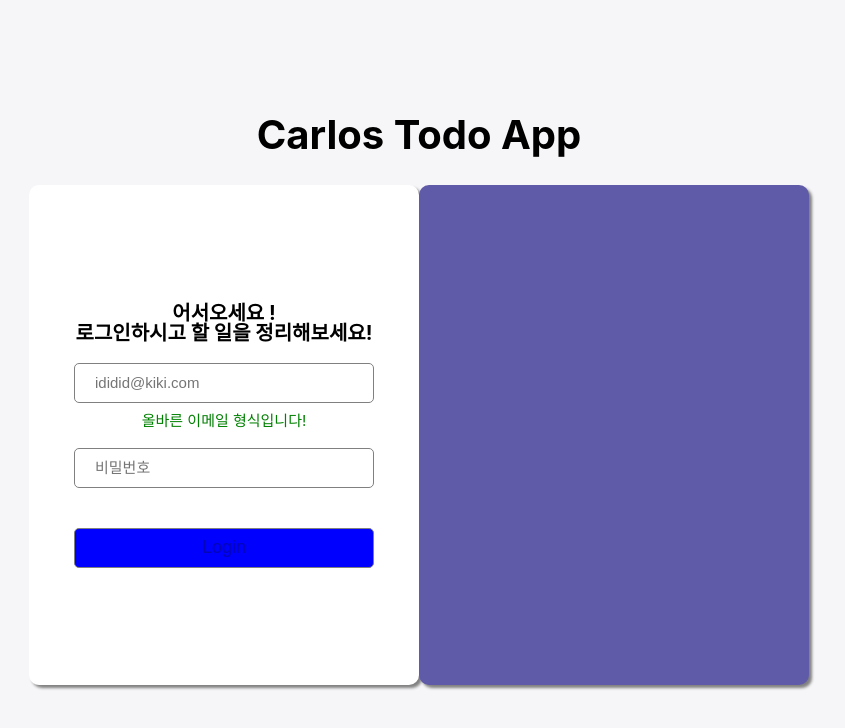
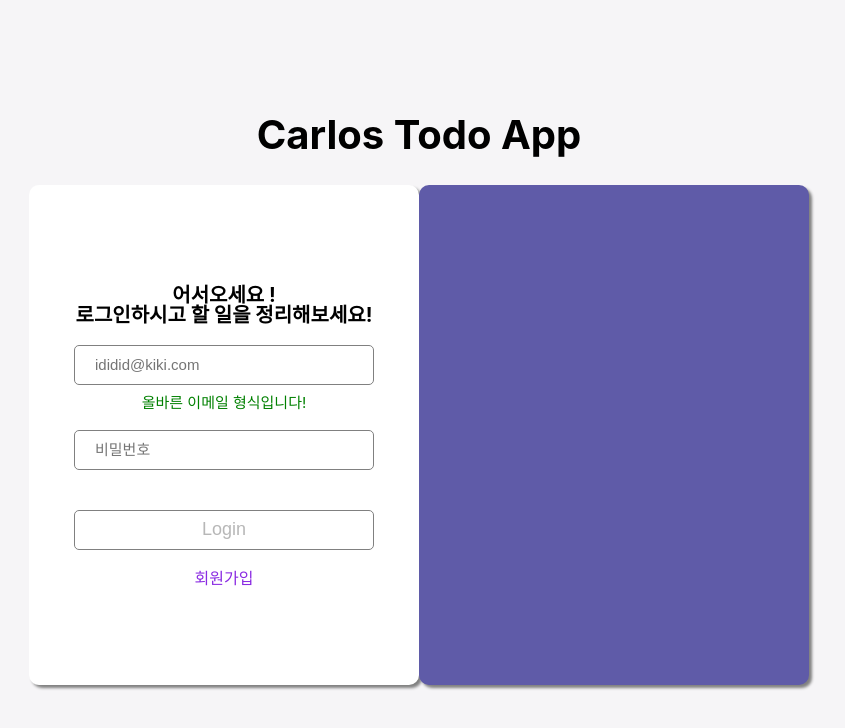
Before and after one commit to dlsxody1/Next-tutorial, a Next.js app: page / in a window 1280 px wide. Shown: the top 728 px of the page, without its empty margins (221-1066 px from the left). Built offline with nearby package versions, Linux system fonts and the light colour scheme.

Commit message:
next는 pages 폴더 안에서 라우팅 할 수 있는 기능이 있고, 컴포넌트에 라우팅 기능을 주고 싶다면 <a>태그로 감싼다.

```diff
--- /dev/null
+++ b/pages/auth/SignUp.tsx
@@ -0,0 +1,10 @@
+import React from "react";
+import styled from "styled-components";
+
+const SignUp = () => {
+  return <div>111</div>;
+};
+
+export default SignUp;
+
+const SignUpWrapper = styled.div``;
--- a/pages/index.tsx
+++ b/pages/index.tsx
@@ -2,7 +2,8 @@ import styled from "styled-components";
 import { useMediaQuery } from "react-responsive";
 import { useState } from "react";
 import { UserProps } from "../shared/LoginTypes";
-
+import Link from "next/link";
+import SignUp from "./auth/SignUp";
 const Login = () => {
   const isDesktopOrLaptop = useMediaQuery({ minWidth: 1224 });
 
@@ -57,11 +58,12 @@ const Login = () => {
             name="password"
           />
           <LoginButton
-            style={{ backgroundColor: buttonDisabled ? "red" : "blue" }}
+            style={{ backgroundColor: buttonDisabled ? "red" : "white" }}
             disabled={changeDisabled}
           >
             Login
           </LoginButton>
+          <SignUpLink href="/signup">회원가입</SignUpLink>
         </SignInContainer>
         <SignUpContainer></SignUpContainer>
       </SignWrap>
@@ -142,3 +144,8 @@ const NotSignCondition = styled.p`
 const SignCondition = styled(NotSignCondition)`
   color: green;
 `;
+
+const SignUpLink = styled(Link)`
+  margin-top: 20px;
+  color: blueviolet;
+`;
```
Also changed, not shown: pages/signup.tsx (added, +7 -0 lines).
